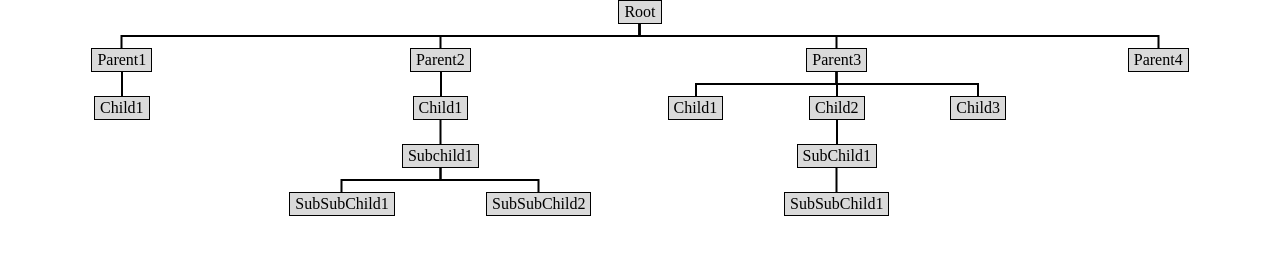
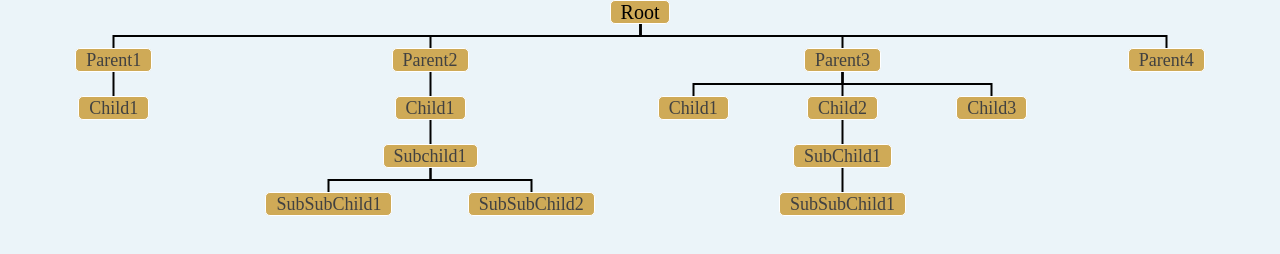
Before and after one commit to GermainGrumel/tree-structure-generator, a plain HTML site: page index.html in a window 1280 px wide. Drawn offline with Linux system fonts and the light colour scheme.

Commit message:
Added colors

```diff
--- a/assets/css/plugin.scss
+++ b/assets/css/plugin.scss
@@ -1,13 +1,16 @@
 $treeElWidth: 100px;
 $treeElHeight: 24px;
-$color-1: rgb(218, 218, 218);
-$color-2: black;
+$color-1: #CFAA57;
+$color-2: white;
 $breakpoint1: 1000px;
 $breakpoint2: 600px;
 
 
 * {
 	box-sizing: border-box;
+}
+body{
+	background-color: #EBF4F9;
 }
 .svg-wrapper {
 	position: absolute;
@@ -27,10 +30,13 @@ $breakpoint2: 600px;
 		& > li {
 			& > div {
 				display: inline-flex;
+				font-size: 20px;
+				color: 414141;
 				align-items: center;
-				padding: 0 5px;
+				padding: 10px 10px;
 				background-color: $color-1;
 				border: 1px solid $color-2;
+				border-radius: 5px;
 				height: $treeElHeight;
 				+ ul {
 					@media(max-width: $breakpoint2) {
@@ -45,6 +51,8 @@ $breakpoint2: 600px;
 						& > li {
 							& > div {
 								margin-top: 24px;
+								font-size: 18px;
+								color: #414141;
 							}
 						}
 					}
--- /dev/null
+++ b/assets/css/styles.css
@@ -0,0 +1,2 @@
+@import 'plugin.css';
+@import 'reset.css';
--- a/index.html
+++ b/index.html
@@ -4,9 +4,7 @@
 	<meta charset="UTF-8">
 	<meta name="viewport" content="width=device-width, initial-scale=1.0">
 	<title>Document</title>
-	<link rel="stylesheet" href="assets/css/reset.css">
-	<link rel="stylesheet" href="assets/css/plugin.css">
-	<link rel="stylesheet" href="assets/css/style.css">
+	<link rel="stylesheet" href="assets/css/styles.css">
 </head>
 <body>
 	<ul class="tree">
```
Also changed, not shown: assets/css/plugin copy.css (added), assets/css/plugin.css, 2 other files.
